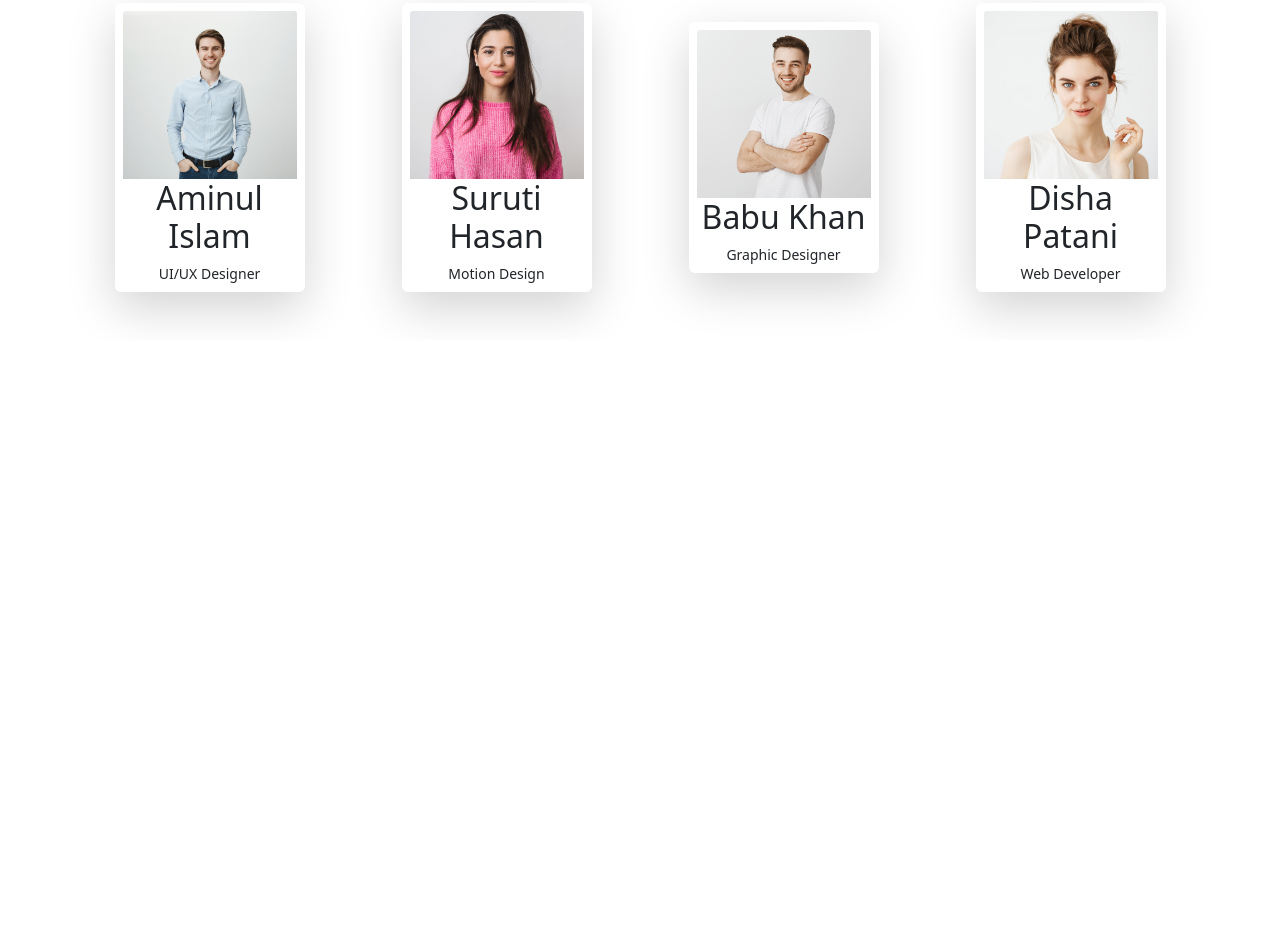
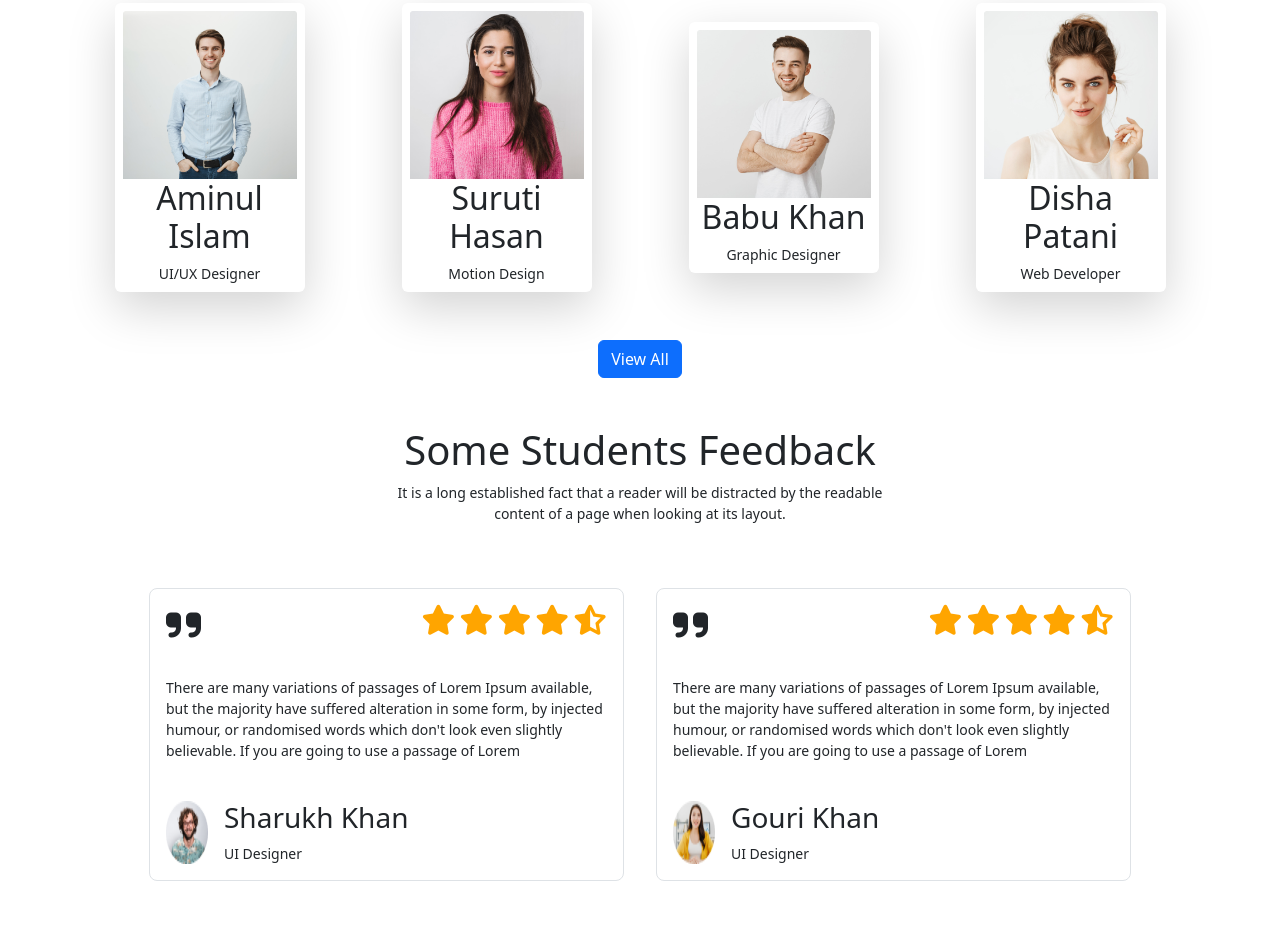
Before and after one commit to chinno0007/Technical-Education-website, a plain HTML site: page index.html in a window 1280 px wide. Shown: the part 2836-3768 px from the top of the page. Before the commit the page ends 3176 px from the top, so only its background shows below. Drawn offline with nearby package versions, Linux system fonts and the light colour scheme.

Commit message:
Students Feedback added

```diff
--- a/css/style.css
+++ b/css/style.css
@@ -25,3 +25,9 @@
 .institute-color {
     background-color: azure;
 }
+
+.fa-star,
+.fa-star-half-stroke {
+    color: orange;
+    font-size: 30px;
+}
--- a/index.html
+++ b/index.html
@@ -12,6 +12,9 @@
 
     <!-- CSS Link -->
     <link rel="stylesheet" href="css/style.css">
+
+    <!-- Font Awesome Link -->
+    <script src="https://kit.fontawesome.com/be97d20cc6.js" crossorigin="anonymous"></script>
 </head>
 
 <body>
@@ -394,7 +397,7 @@
 
 
         <!-- Achivement Parts Start -->
-        <section class="container">
+        <section class="container ">
             <div class="mb-5">
                 <h1>Meet Our Successfull <br> Students</h1>
                 <span><small>It is a long established fact that a reader will be distracted by the <br>
@@ -429,8 +432,87 @@
 
                 </div>
             </div>
+            <div class="d-flex justify-content-center mb-3">
+                <a class="btn btn-primary" href="#" role="button">View All</a>
+            </div>
         </section>
         <!-- Achivement Parts End -->
+
+
+        <!-- Feedback Section start -->
+
+        <section class="container text-center mt-5 mb-3">
+            <h1>Some Students Feedback</h1>
+            <span><small>It is a long established fact that a reader will be distracted by the readable <br>
+                    content of a page when looking at its layout.</small></span>
+        </section>
+
+        <section>
+            <div class="container ">
+                <div class="row mb-5 d-flex justify-content-center">
+                    <div class="col border border-1 rounded-3 p-3  my-5  col-md-5 col-sm-3 mx-3">
+                        <div class="d-flex justify-content-between align-items-center">
+                            <h1><i class="fa-solid fa-quote-right"></i></h1>
+                            <p>
+                                <i class="fa-solid fa-star"></i>
+                                <i class="fa-solid fa-star"></i>
+                                <i class="fa-solid fa-star"></i>
+                                <i class="fa-solid fa-star"></i>
+                                <i class="fa-solid fa-star-half-stroke"></i>
+                            </p>
+                        </div>
+                        <br>
+                        <p><small>There are many variations of passages of Lorem Ipsum available, but
+                                the majority have suffered alteration in some form, by injected
+                                humour, or randomised words which don't look even slightly
+                                believable. If you are going to use a passage of Lorem</small>
+                        </p>
+                        <br>
+                        <div class="d-flex  me-5">
+                            <img src="images/student/student-5.png" class="img-fluid " alt="">
+                            <div class="ms-3">
+                                <h3>Sharukh Khan</h3>
+                                <span><small>UI Designer</small></span>
+                            </div>
+                        </div>
+                    </div>
+                    <div class="col border border-1   rounded-3 p-3  my-5 mx-3   col-md-5 ">
+                        <div class="d-flex justify-content-between align-items-center">
+                            <h1><i class="fa-solid fa-quote-right"></i></h1>
+                            <p>
+                                <i class="fa-solid fa-star"></i>
+                                <i class="fa-solid fa-star"></i>
+                                <i class="fa-solid fa-star"></i>
+                                <i class="fa-solid fa-star"></i>
+                                <i class="fa-solid fa-star-half-stroke"></i>
+                            </p>
+                        </div>
+                        <br>
+                        <p><small>There are many variations of passages of Lorem Ipsum available, but
+                                the majority have suffered alteration in some form, by injected
+                                humour, or randomised words which don't look even slightly
+                                believable. If you are going to use a passage of Lorem</small>
+                        </p>
+                        <br>
+                        <div class="d-flex me-5">
+                            <img src="images/student/student-6.png" alt="">
+                            <div class="ms-3">
+                                <h3>Gouri Khan</h3>
+                                <span><small>UI Designer</small></span>
+                            </div>
+                        </div>
+                    </div>
+
+                </div>
+            </div>
+        </section>
+        <!-- Feedback Section end -->
+
+        <!-- Freequently Asked Question Start -->
+        <section>
+
+        </section>
+        <!-- Freequently Asked Question End -->
     </main>
 
 
```
